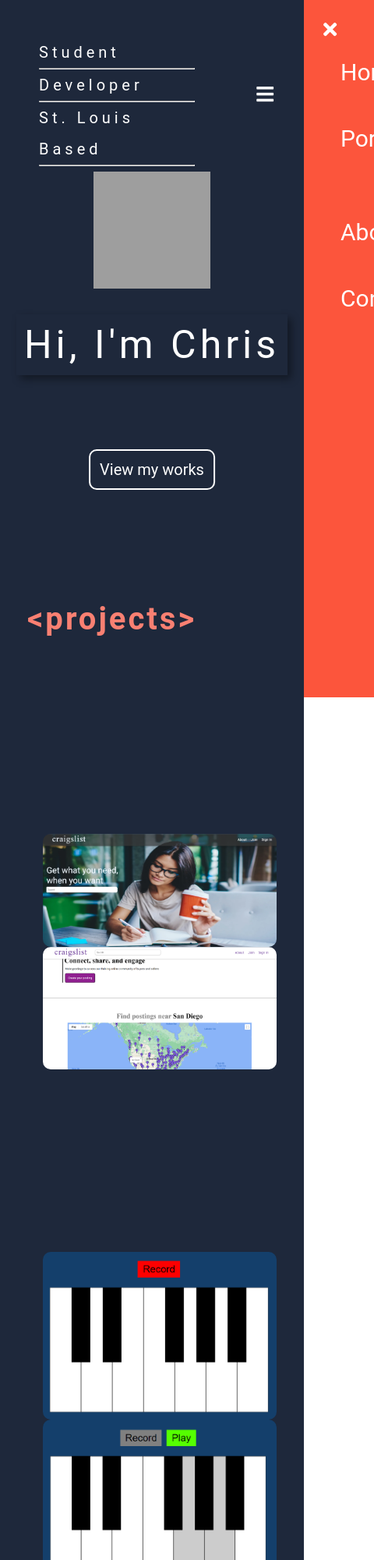
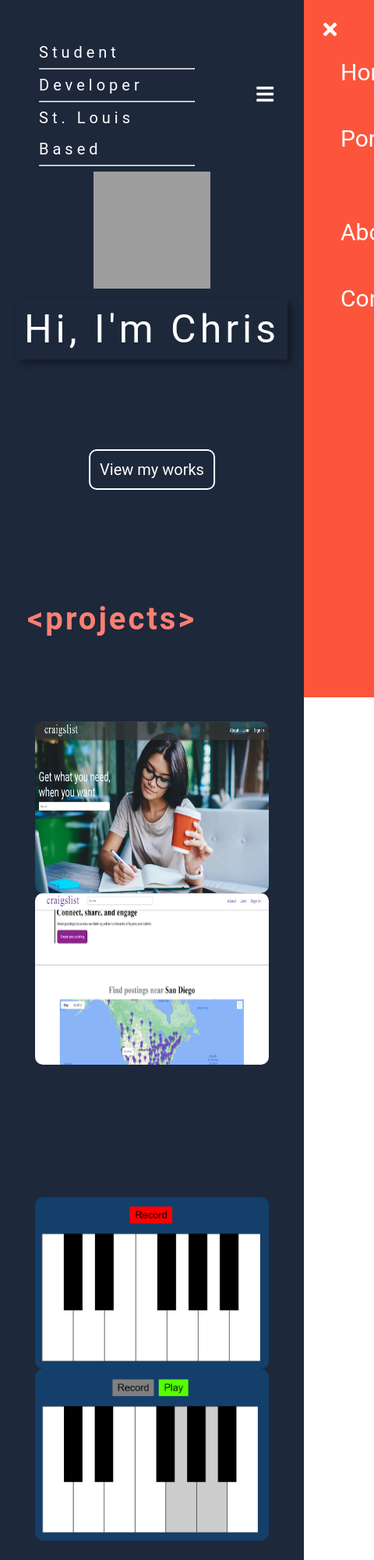
Before and after one commit to cabiprojo/portfolio0, a plain HTML site: page index.html in a window 390 px wide. Shown: the top 2000 px of the page at 78% size, 480 px wide, since content can reach past the window. Drawn offline with Linux system fonts and the light colour scheme; grey boxes are pictures that could not be loaded.

Commit message:
Update style.css

```diff
--- a/style.css
+++ b/style.css
@@ -238,12 +238,9 @@ body {
 }
 
 .piano-img {
-  width: 100%;
-  height: auto !important;
-  max-width: 550px !important;
-  max-height: 280px !important;
+height: 280px !important;
+width: 550px !important;
 }
-
 
 
 .layer {
@@ -462,8 +459,6 @@ body {
 
 .projects-container {
   flex-direction: column;
-    align-items: center !important; /* Center content horizontally */
-    justify-content: center !important;
 }
 
 
@@ -471,9 +466,7 @@ body {
 
 
 }
-
 @media (max-width: 1300px) {
-
 .icon img{
   height: 70px;
     width: 70px;
@@ -482,7 +475,6 @@ body {
 }
 
 @media (max-width: 1200px) {
-
 
  .greeting {
 
@@ -518,8 +510,10 @@ body {
   }
 
 
-
-
+  .craigslist-img {
+    height:250px;
+    width:175px;
+  }
 
   .icon img{
     height: 60px;
@@ -589,15 +583,10 @@ body {
 
       margin: 0 auto; /* Center horizontally using margin */
     }
-      .greeting {
-        margin-top: 20px;
-      }
-
   }
 
 
   @media (max-width: 767px) {
-
 
 
     .title.top{
@@ -608,55 +597,28 @@ body {
       height:500px;
     }
 
-      .work{
-        margin-left:-70px;
+    .work {
 
+      height:450px;
+      width:300px;
     }
 
-
-
-     .work img {
-      width: 100%;
-      max-width: 550px;
-      height: auto;
-    }
-
-    .craigslist-img{
-      width: 300px !important;
+    .craigslist-img {
+      height:220px !important;
+      width:300px !important;
     }
 
     .piano-img {
+      height:220px !important;
       width:300px !important;
-      max-width: 100%;
-      max-height: 280px;
-    }
-
-    .layer {
-      width: 100%; /* Set the width to 100% to fill the container */
-      max-width:330px;
-      height: 0;
-      max-height:560px;
-      margin-left:20%;
-      background: linear-gradient(rgba(0, 0, 0, 0.3), #616060);
-      position: absolute; /* Position the layer relative to the work container */
-      bottom: 0; /* Position the layer at the bottom of the work container */
-      left: 0; /* Position the layer at the left of the work container */
-      border-radius: 10px; /* Moved border-radius from .work to .layer */
-      overflow: hidden;
-      display: flex;
-      align-items: center;
-      justify-content: center;
-      flex-direction: column;
-      transition: height 0.5s;
-      text-align: center;
     }
 
     .layer p {
-        padding-top: 0px;
-        width:300px;
+      padding-top: 10px;
+      width:280px;
       font-size: 15px;
+      color: white; /* Added text color */
      }
-
 
     .icon img{
       height: 50px;
@@ -668,6 +630,8 @@ body {
       height: 65px;
         width:65px;
     }
+
+
 
 
 
```
Lines whose indentation alone changed are shown as unchanged.
